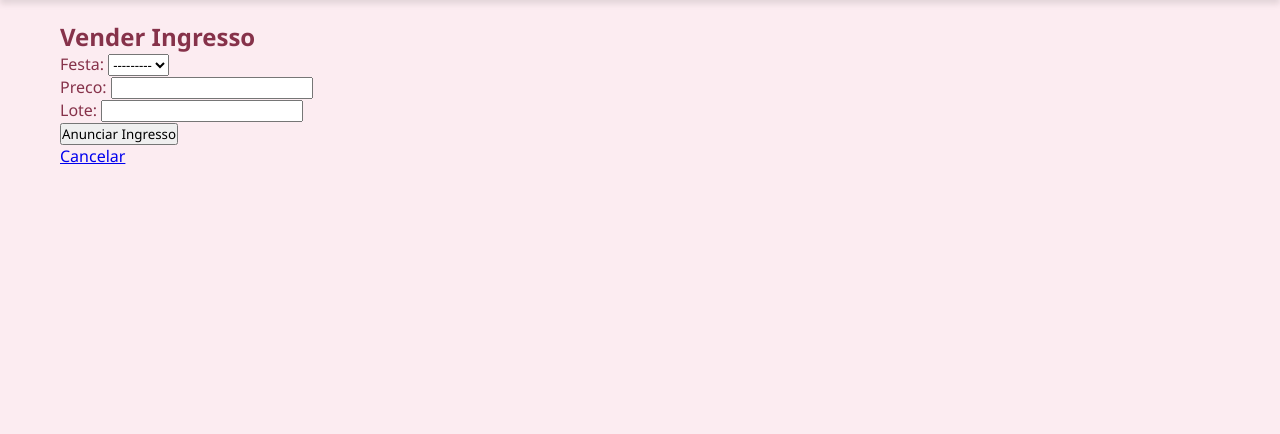
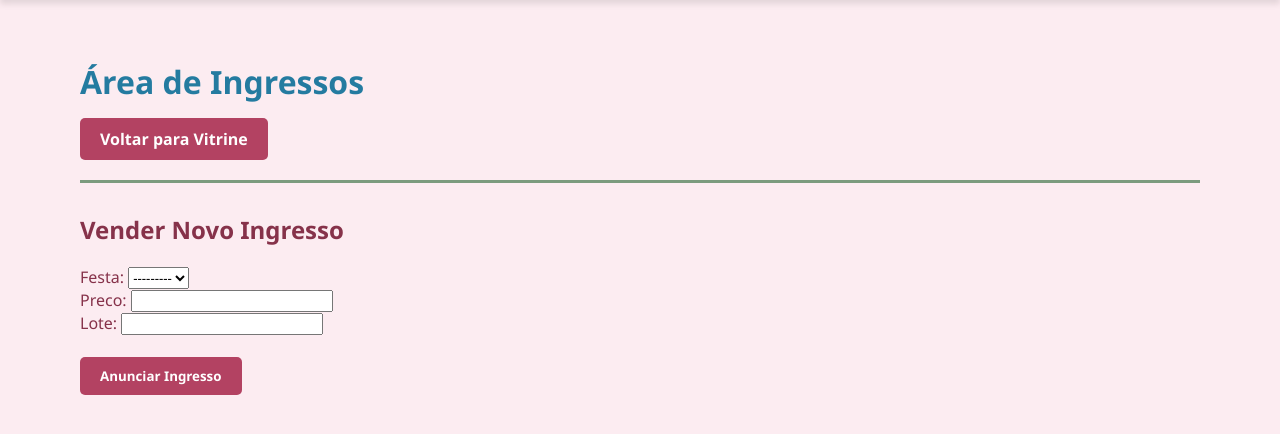
Before and after one commit to annarzcardoso15/USParty, a Django app: template ingressos/templates/ingressos/criar_anuncio.html in a window 1280 px wide. Shown: the part 65-499 px from the top of the page. Run offline with Django 5.2, Linux system fonts and the light colour scheme; the template is opened without the code that fills it: values that come from a table or form of the project are taken from there, others are empty.

Commit message:
Modificar página de criar anuncio de ingressos

```diff
--- a/ingressos/templates/ingressos/criar_anuncio.html
+++ b/ingressos/templates/ingressos/criar_anuncio.html
@@ -1,19 +1,29 @@
 {% extends 'base.html' %}
 
 {% block content %}
-<div class="container">
-    <h2>Vender Ingresso</h2>
+<main>
 
 
-    <form method="POST" action="">
-        {% csrf_token %}
+    <div class="header-festas">
+        <h1>Área de Ingressos</h1>
+
+        <div class="botoes">
+            <a href="#" class="btn-primary">Voltar para Vitrine</a>
+        </div>
+    </div>
 
 
-        {{ form.as_p }}
+    <div class="conteudo-festas">
+        <h2>Vender Novo Ingresso</h2>
 
-        <button type="submit">Anunciar Ingresso</button>
-    </form>
+        <form method="POST" action="">
+            {% csrf_token %}
+            {{ form.as_p }}
 
-    <a href="{% url 'criar_anuncio' %}">Cancelar</a>
-</div>
+            <br>
+            <button type="submit" class="btn-primary">Anunciar Ingresso</button>
+        </form>
+    </div>
+
+</main>
 {% endblock %}
--- a/usparty/urls.py
+++ b/usparty/urls.py
@@ -21,4 +21,5 @@ from django.urls import path, include
 urlpatterns = [
     path('admin/', admin.site.urls),
     path('festas/', include('festas.urls')),
+    path('ingressos/', include('ingressos.urls'))
 ]
```
